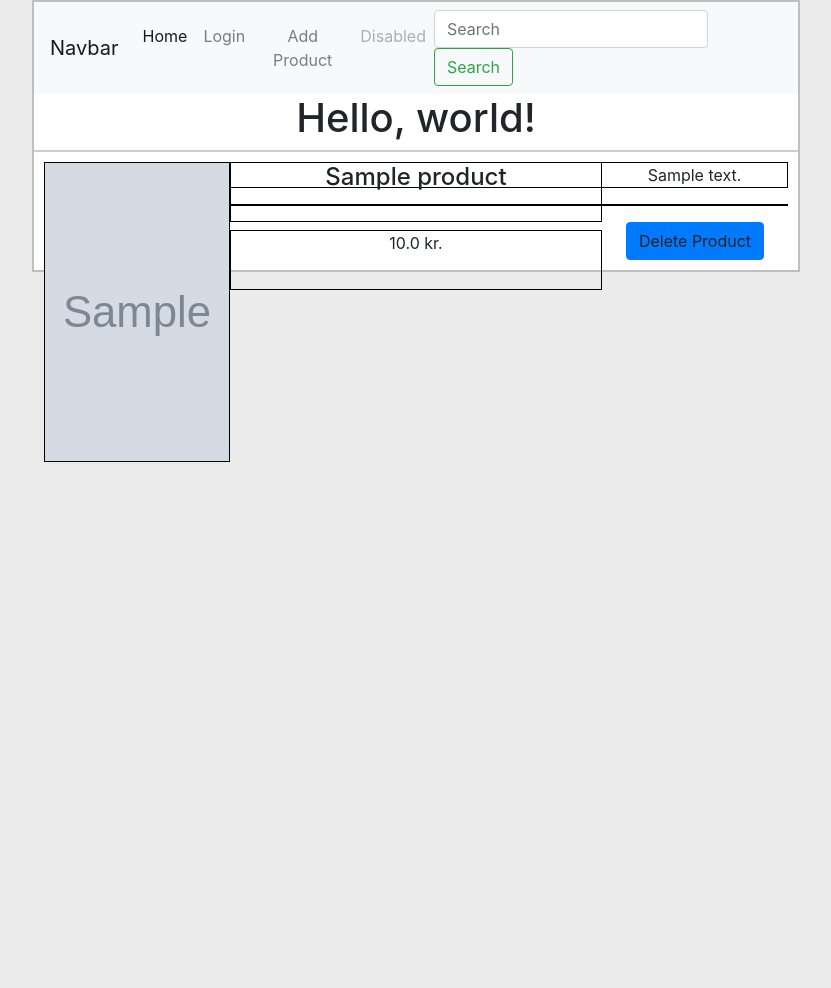
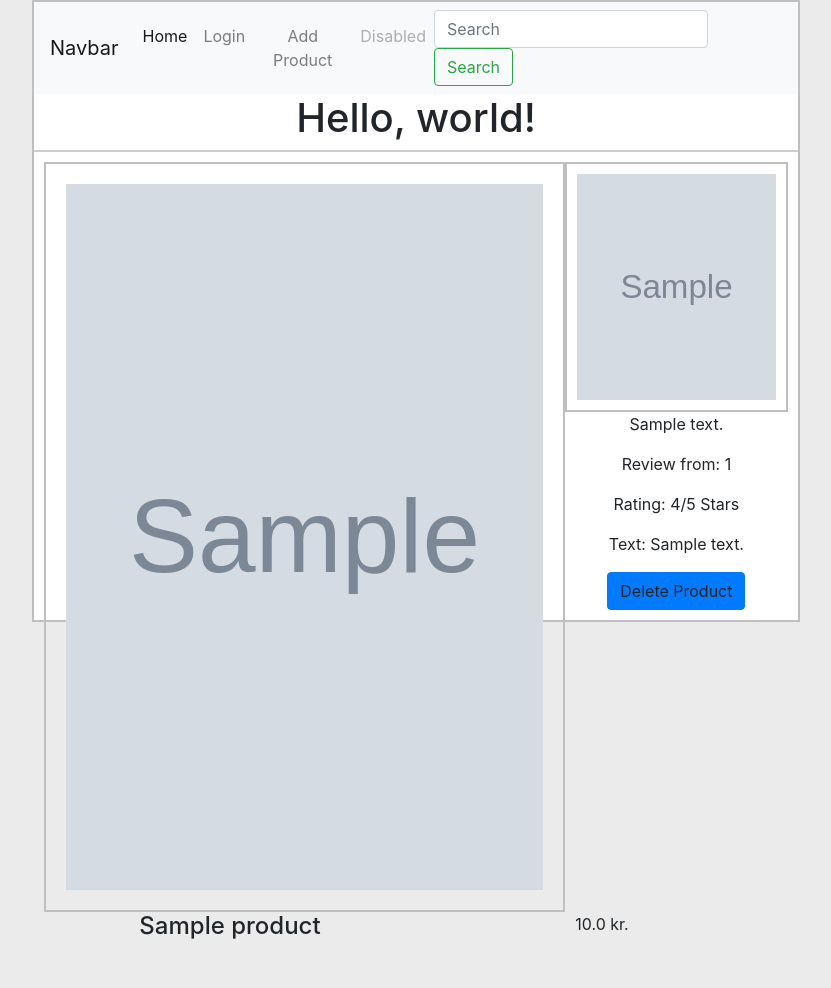
Before and after one commit to TheRobertSnow/HR_Dropouts_Vol_2, a Django app: page /products/1 in a window 1280 px wide. Shown: the whole page, without its empty margins (224-1055 px from the left). Before the commit the page ends 462 px from the top, so only its background shows below. Run offline with Django 3.2, Linux system fonts and the light colour scheme; tables that the repository leaves empty hold one stand-in row (values such as "Sample post"); grey boxes marked "Sample" are stand-in pictures; some libraries are stand-ins or nearby versions.

Commit message:
fixing all the stuff

```diff
--- a/captain_console/CaptainConsole/views.py
+++ b/captain_console/CaptainConsole/views.py
@@ -1,6 +1,6 @@
 from django.shortcuts import render, redirect
 from django.shortcuts import get_object_or_404
-from CaptainConsole.models import Products, ProductImages
+from CaptainConsole.models import Products, ProductImages, Reviews
 from CaptainConsole.forms.cc_form import ProductCreateForm
 
 # Create your views here.
@@ -12,7 +12,7 @@ def login(request):
     return render(request, 'CaptainConsole/login.html')
 
 def get_product_by_id(request, id):
-    context = {'product': get_object_or_404(Products, pk=id), 'images': ProductImages.objects.all()}
+    context = {'product': get_object_or_404(Products, pk=id), 'images': ProductImages.objects.all(), 'reviews': Reviews.objects.all()}
     return render(request, 'CaptainConsole/product.html', context)
 
 def add_product(request):
--- a/captain_console/static/css/main.css
+++ b/captain_console/static/css/main.css
@@ -38,7 +38,7 @@ a:hover {
     border-radius: 5px;
     padding: 5px;
 }
-.homePage .product-image {
+.homePage .product-mainImage {
     margin: 0px;
     height: 70%;
     width: 100%;
@@ -59,29 +59,33 @@ a:hover {
     background-color: white;
     padding: 10px;
 }
-.productPage .product-image {
-    width: 25%;
-    height: 300px;
+.productPage .product-mainImage {
+    padding: 20px;
+    width: 70%;
+    height: 750px;
     float: left;
-    border: 1px solid black;
+    border: 2px solid #BFBFBF;
+}
+.productPage .product-images {
+    padding: 10px;
+    width: 30%;
+    height: 250px;
+    float: left;
+    border: 2px solid #BFBFBF;
 }
 .productPage .product-name {
     width: 50%;
     float: left;
     height: 60px;
-    border: 1px solid black;
 }
 .productPage .product-price {
     width: 50%;
     float: left;
     height: 60px;
-    border: 1px solid black;
 }
 .productPage .product-description {
     width: 100%;
-    border: 1px solid black;
 }
 .productPage .product-reviews {
     width: 100%;
-    border: 1px solid black;
 }
--- a/captain_console/templates/CaptainConsole/home.html
+++ b/captain_console/templates/CaptainConsole/home.html
@@ -5,7 +5,7 @@
         {% for product in products %}
         <div class="product-container">
             <a href="/products/{{ product.id }}">
-                <img class="product-image" src="../../static/images/{{ product.mainImage }}" alt="">
+                <img class="product-mainImage" src="../../static/images/{{ product.mainImage }}" alt="">
                 <h4 class="product-name">{{ product.name }}</h4>
                 <p class="product-price">{{ product.price }} kr.</p>
             </a>
--- a/captain_console/templates/CaptainConsole/product.html
+++ b/captain_console/templates/CaptainConsole/product.html
@@ -1,17 +1,21 @@
 {% extends 'base.html' %}
 {% block content %}
     <div class="productPage">
+        <img class="product-mainImage" src="../../static/images/{{ product.mainImage }}" alt="">
         {% for image in images %}
             {% if product.id == image.product_id %}
-                <img class="product-image" src="../../static/images/{{ image.imageFileName }}" alt="">
+                <img class="product-images" src="../../static/images/{{ image.imageFileName }}" alt="">
             {% endif %}
         {% endfor %}
         <h4 class="product-name">{{ product.name}}</h4>
         <p class="product-price">{{ product.price }} kr.</p>
         <p class="product-description">{{ product.description }}</p>
-        <p class="product-reviews"></p>
-        {% for productimage in product.ProductImages %}
-            <img src="{{ productimage.imageFileName }}"/>
+        {% for review in reviews %}
+            {% if product.id == review.product_id %}
+                <p class="product-reviews">Review from: {{ review.user_id}}</p>
+                <p class="product-reviews">Rating: {{ review.rating}}/5 Stars</p>
+                <p class="product-reviews">Text: {{ review.reviewText}}</p>
+            {% endif %}
         {% endfor %}
         <a href="{% url 'delete_product' product.id %}" class="block btn btn-primary">Delete Product</a>
     </div>
```
Also changed, not shown: captain_console/templates/CaptainConsole/single_product.html (deleted, +0 -8 lines), captain_console/static/images/Margot-1.jpg (renamed from captain_console/static/images/Margot.jpg), captain_console/static/images/Margot-2.jpg (added), captain_console/static/images/Margot-3.jpg (added), captain_console/static/images/Margot-4.jpg (added).
